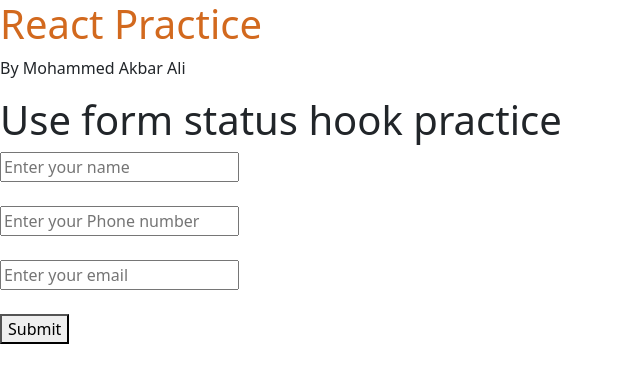
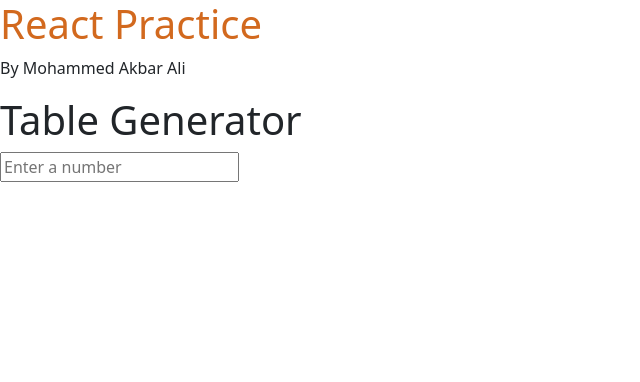
Before and after one commit to hafizakbar19/react, a React (Vite) app in the folder my-app/: page / in a window 1280 px wide. Shown: the top 382 px of the page, without its empty margins (0-640 px from the left). Built offline with nearby package versions, Linux system fonts and the light colour scheme.

Commit message:
table generator

```diff
--- a/my-app/src/App.jsx
+++ b/my-app/src/App.jsx
@@ -1,3 +1,4 @@
+import TableGenerator from "./components/TableGenerator";
 import UseFormStatus from "./components/UseFormStatus";
 
 function App() {
@@ -7,7 +8,7 @@
         <h1 style={{ color: "chocolate" }}>React Practice</h1>
       </div>
       <p className="read-the-docs">By Mohammed Akbar Ali</p>
-      <UseFormStatus />
+      <TableGenerator />
     </>
   );
 }
--- /dev/null
+++ b/my-app/src/components/TableGenerator.jsx
@@ -0,0 +1,40 @@
+import React, { useState } from 'react'
+
+const TableGenerator = () => {
+    const [number, setNumber] = useState('');
+    const [table, setTable] = useState([]);
+
+    const handleChange = (e) => {
+        const value = e.target.value;
+        setNumber(value);
+        if (!isNaN(value) && value !== '') {
+            const num = parseInt(value, 10);
+            const newTable = [];
+            for (let i = 1; i <= 10; i++) {
+                newTable.push(`${num} x ${i} = ${num * i}`);
+            }
+            setTable(newTable);
+        } else {
+            setTable([]);
+        }
+    };
+
+    return (
+        <>
+            <h1>Table Generator</h1>
+            <input
+                type="number"
+                value={number}
+                onChange={handleChange}
+                placeholder="Enter a number"
+            />
+            <ul>
+                {table.map((row, idx) => (
+                    <li key={idx}>{row}</li>
+                ))}
+            </ul>
+        </>
+    );
+}
+
+export default TableGenerator
```
Also changed, not shown: 2 other files (tests, documents, lock files or other folders).
